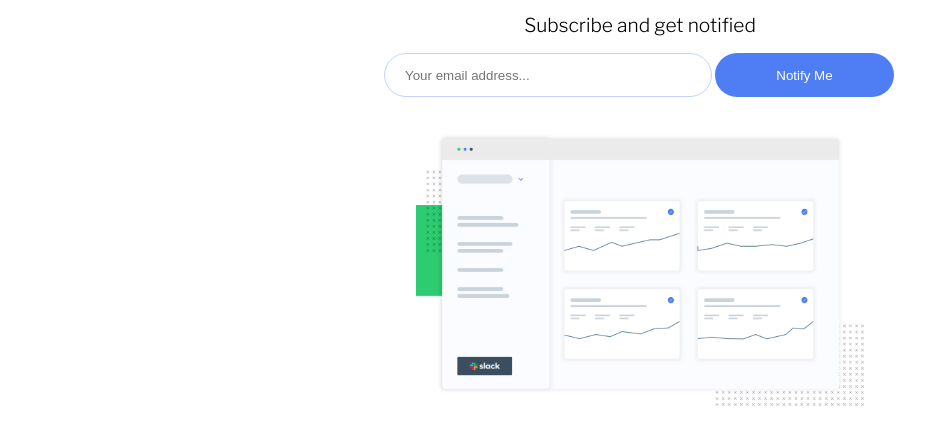
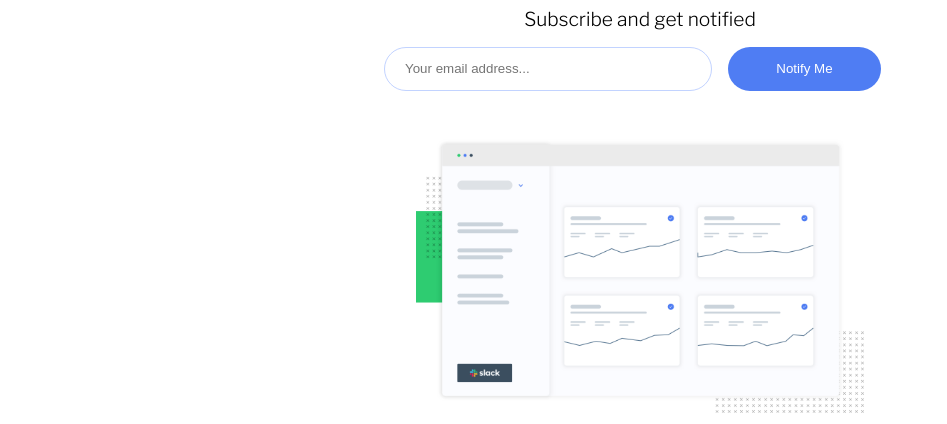
Before and after one commit to davidochoadev/ping-coming-soon-page-master, a plain HTML site: page index.html in a window 1280 px wide. Shown: the part 212-636 px from the top of the page, without its empty margins (0-947 px from the left). Drawn offline with nearby package versions, Linux system fonts and the light colour scheme.

Commit message:
🛠 Fix: Fixing visually hidden of error

```diff
--- a/assets/css/form.css
+++ b/assets/css/form.css
@@ -190,7 +190,7 @@
    @media (min-width: 40rem) {
       .form__container {
          flex-direction: row;
-         gap: 0.2em;
+         gap: 1rem;
          width: 100%;
          flex-wrap: wrap;
       }
@@ -198,7 +198,7 @@
          width: 64%;
       }
       .submit__button {
-         width: 35%;
+         width: 30%;
          order: 2;
        }
       .error__message__container {
--- a/src/index.js
+++ b/src/index.js
@@ -95,6 +95,7 @@ mailInput.addEventListener('input', event => {
       submitButton.classList.remove('btn__not-submitted');
       error.classList.remove('is-showed');
       error.classList.add('not-showed');
+      error.classList.add('visually-hidden');
    } else {
       forgot.classList.remove('is-showed');
       forgot.classList.add('not-showed');
```
